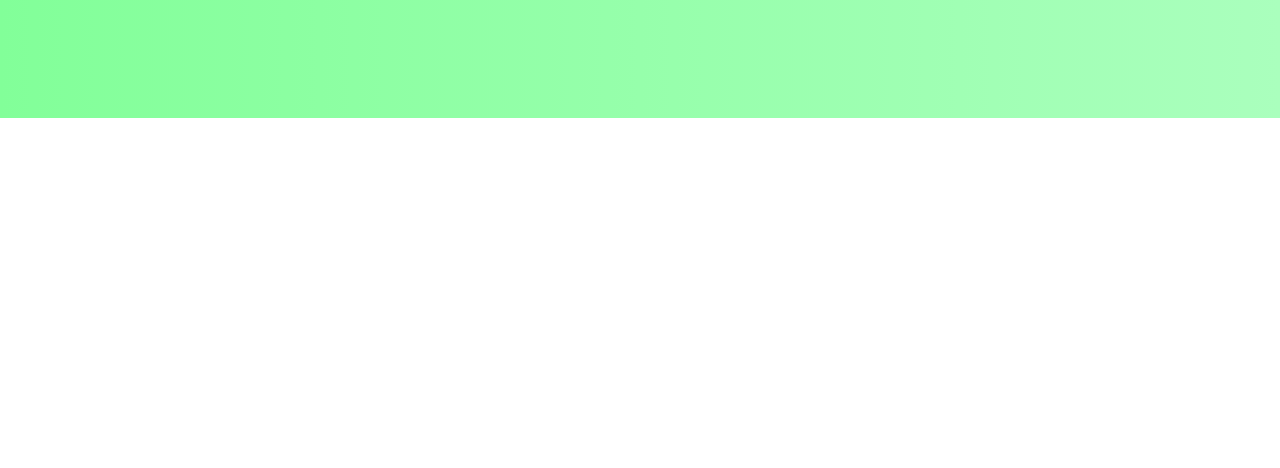
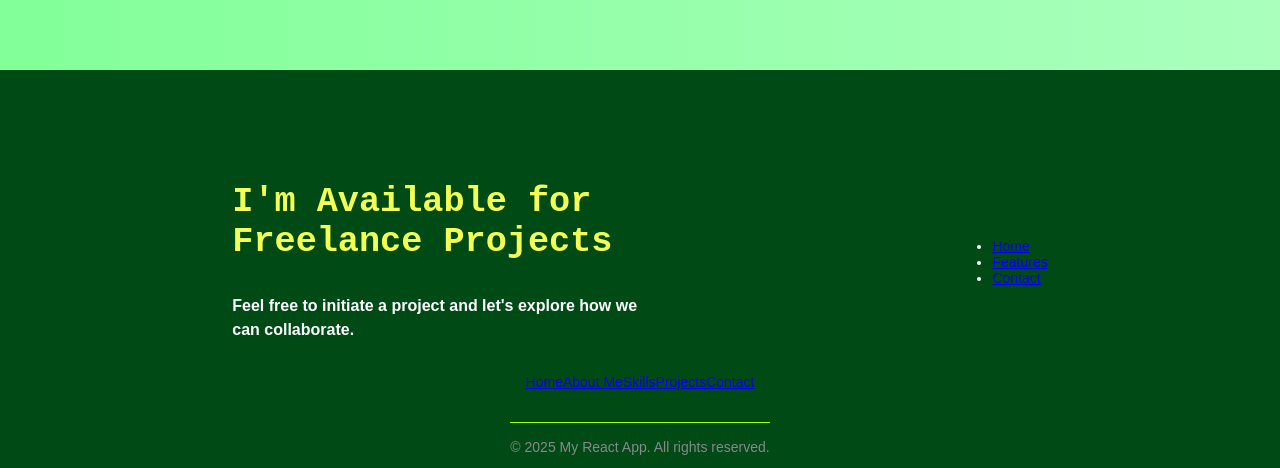
Before and after one commit to Nipun-Rajapakshe/RaccoonLabs, a React (Create React App) app: page / in a window 1280 px wide. Shown: the part 682-1150 px from the top of the page. Before the commit the page ends 800 px from the top, so only its background shows below. Built offline with nearby package versions, Linux system fonts and the light colour scheme.

Commit message:
Add Footer component with styling and integrate into App

```diff
--- a/src/App.css
+++ b/src/App.css
@@ -6,7 +6,7 @@
 body {
   font-family: 'Arial', Helvetica, sans-serif;
   background: linear-gradient(to right, #82ff99, #aaffbd);
-  color: #333;
+  color: #ffffff;
 }
 .App {
   text-align: center;
--- a/src/App.js
+++ b/src/App.js
@@ -1,4 +1,5 @@
 import './App.css';
+import Footer from './components/Footer';
 import Header from './components/Header';
 import Navbar from './components/Navbar';
 
@@ -7,6 +8,8 @@ function App() {
     <div className="App">
       <Navbar />
       <Header />
+
+      <Footer />
     </div>
   );
 }
--- /dev/null
+++ b/src/components/Footer.css
@@ -0,0 +1,43 @@
+.footer {
+  background-color: #004a16;
+  color: #fff;
+  padding: 7rem 3rem 1rem;
+  margin-top: 2rem;
+  font-size: 14px;
+  display: flex;
+    flex-direction: column;
+    align-items: center;
+}
+
+.top-footer {
+  display: flex;
+  justify-content: space-between;
+  align-items: center;
+  margin-bottom: 2rem;
+  text-align: start;
+}
+.footer-phara {
+  max-width: 50%;
+}
+.footer-phara h1 {
+  font-size: 2.2rem;
+  font-family: 'Courier New', Courier, monospace;
+  color: #f3ff52;
+  margin-bottom: 1rem;
+}
+.footer-phara p {
+    font-size: 1rem;
+    color: #ffffff;
+    line-height: 1.5;
+    font-weight: 600;
+}
+
+
+
+.footer-bottom {
+  text-align: center;
+  margin-top: 2rem;
+  border-top: 1px solid #a6ff00;
+  padding-top: 1rem;
+  color: #888;
+}
--- /dev/null
+++ b/src/components/Footer.jsx
@@ -0,0 +1,40 @@
+import React from 'react';
+import './Footer.css';
+
+const Footer = () => {
+  return (
+    <footer className="footer">
+        <div className="top-footer">
+
+            <div className="footer-phara">
+                <h1>I'm Available for Freelance Projects</h1>
+                <br />
+                <p>Feel free to initiate a project and let's explore how we can collaborate.</p>
+            </div>
+
+            <div className="footer-social-media">
+                <ul>
+                    <li><a href="#home">Home</a></li>
+                    <li><a href="#features">Features</a></li>
+                    <li><a href="#contact">Contact</a></li>
+                </ul>
+            </div>
+        </div>
+
+        <div className="middle-footer">
+            <a href="#">Home</a>
+            <a href="#">About Me</a>
+            <a href="#">Skills</a>
+            <a href="#">Projects</a>
+            <a href="#">Contact</a>
+        </div>
+
+        <div className="footer-bottom">
+            © {new Date().getFullYear()} My React App. All rights reserved.
+        </div>
+
+    </footer>
+  );
+};
+
+export default Footer;
```
